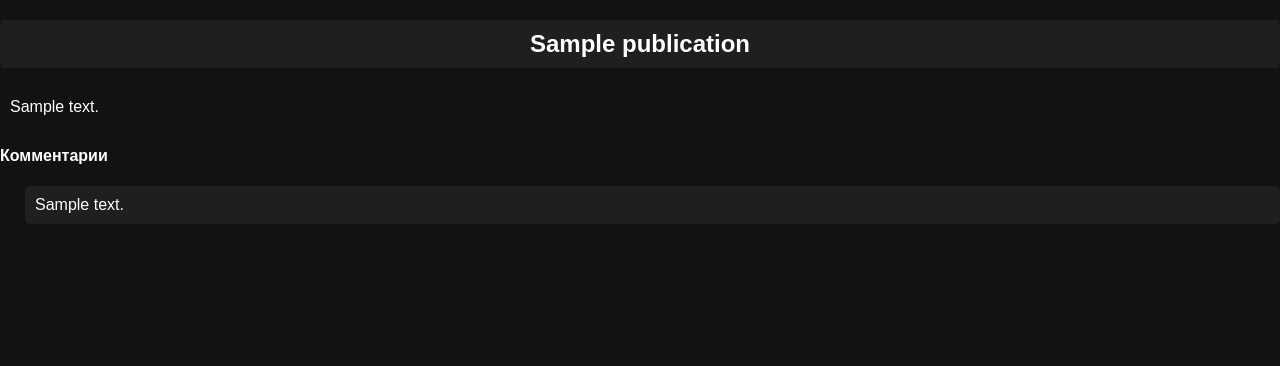
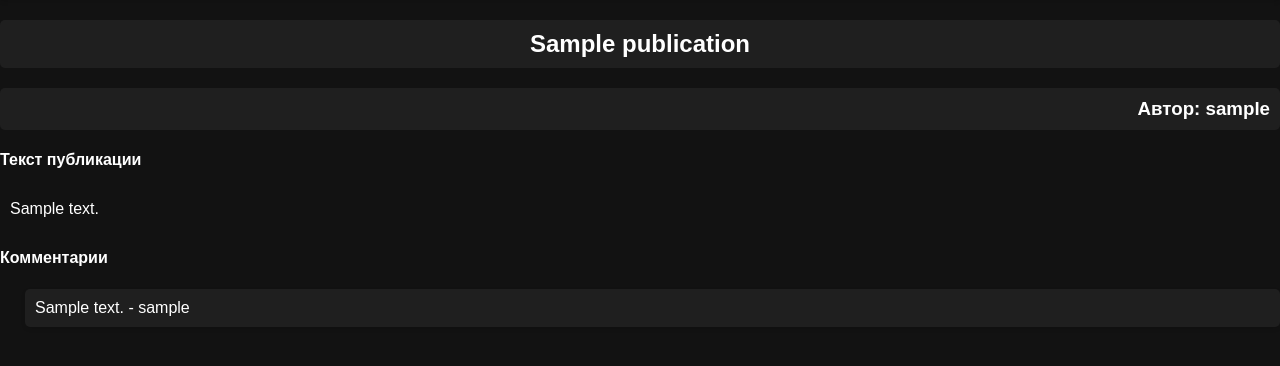
Before and after one commit to burvelandrei/blog-django, a Django app: page /publication/1 in a window 1280 px wide. Shown: the part 120-486 px from the top of the page. Run offline with Django 5.2, Linux system fonts and the light colour scheme; tables that the repository leaves empty hold one stand-in row (values such as "Sample post"); parts of the project's set-up code (start-up, migrations or seed data) failed here and were passed over.

Commit message:
V 1.23 добавил автора к комментраиям и публикациям

```diff
--- a/publication/templates/publication/publication_detail.html
+++ b/publication/templates/publication/publication_detail.html
@@ -4,6 +4,8 @@
 
 {% block content %}
 <h2>{{ publication.title }}</h2>
+<h3>Автор: {{author}}</h3>
+<h4>Текст публикации</h4>
 <p>{{ publication.content }}</p>
 
 {% if is_author %}
@@ -21,7 +23,7 @@
 <h4>Комментарии</h4>
 <ul>
     {% for comment in comments %}
-    <li>{{ comment.content }}</li>
+    <li>{{ comment.content }} - {{comment.author.username}}</li>
     {% endfor %}
 </ul>
 
--- a/publication/views.py
+++ b/publication/views.py
@@ -14,7 +14,8 @@ def publication_detail(request, id):
     publication = get_object_or_404(Publication, id=id)
     comments = Comment.objects.filter(publication=id)
     comment_form = CommentForm()
-    is_author = publication.author == request.user
+    author = publication.author
+    is_author = author == request.user
     return render(
         request,
         "publication/publication_detail.html",
@@ -22,6 +23,7 @@ def publication_detail(request, id):
             "publication": publication,
             "comments": comments,
             "form": comment_form,
+            "author": author,
             "is_author": is_author,
         },
     )
--- a/static/css/styles.css
+++ b/static/css/styles.css
@@ -49,6 +49,15 @@ h2 {
     color: #ffffff;
     background-color: #1f1f1f;
     text-align: center;
+    font-family: Arial, sans-serif;
+    padding: 10px;
+    border-radius: 5px;
+}
+
+h3 {
+    color: #ffffff;
+    background-color: #1f1f1f;
+    text-align: right;
     font-family: Arial, sans-serif;
     padding: 10px;
     border-radius: 5px;
```
